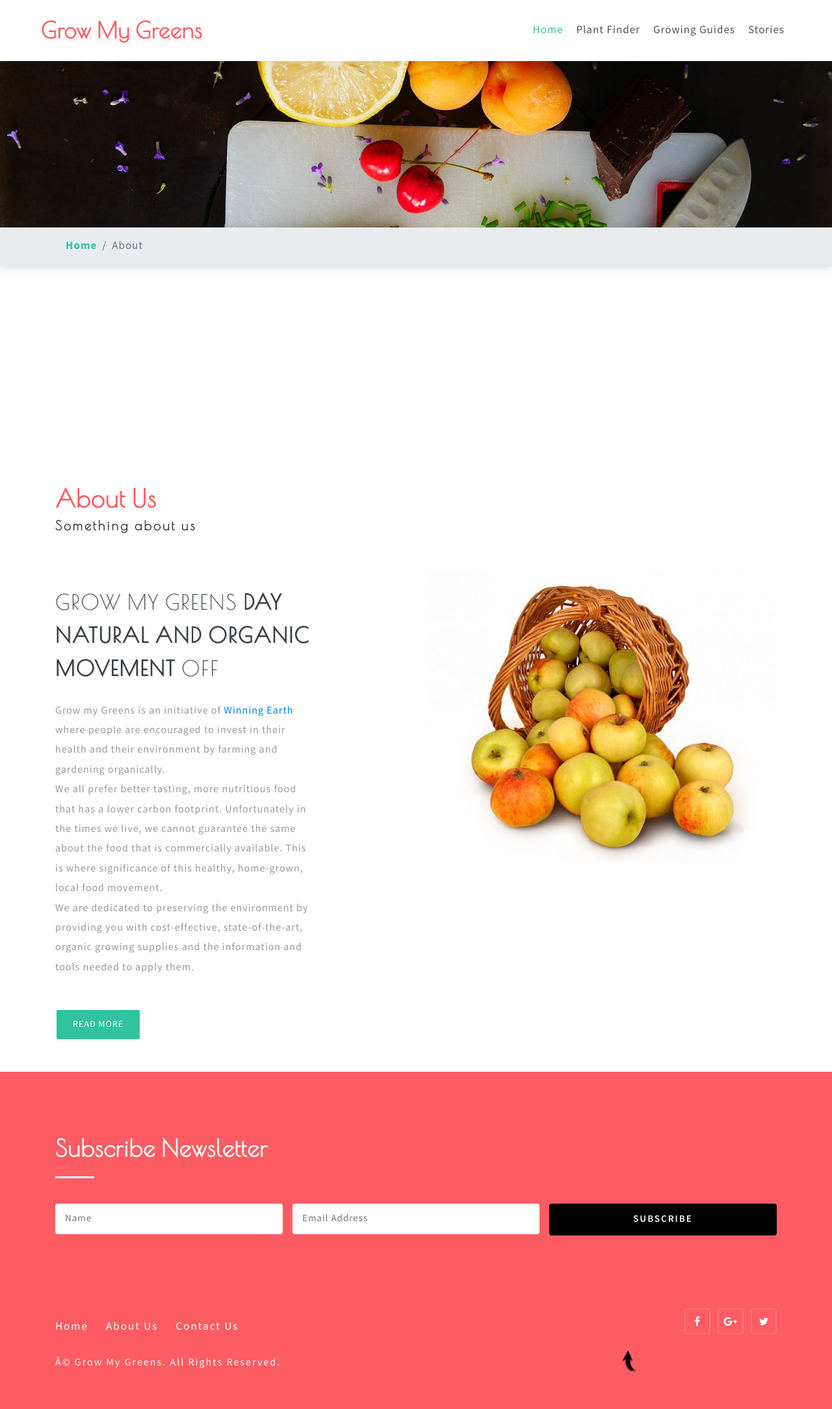
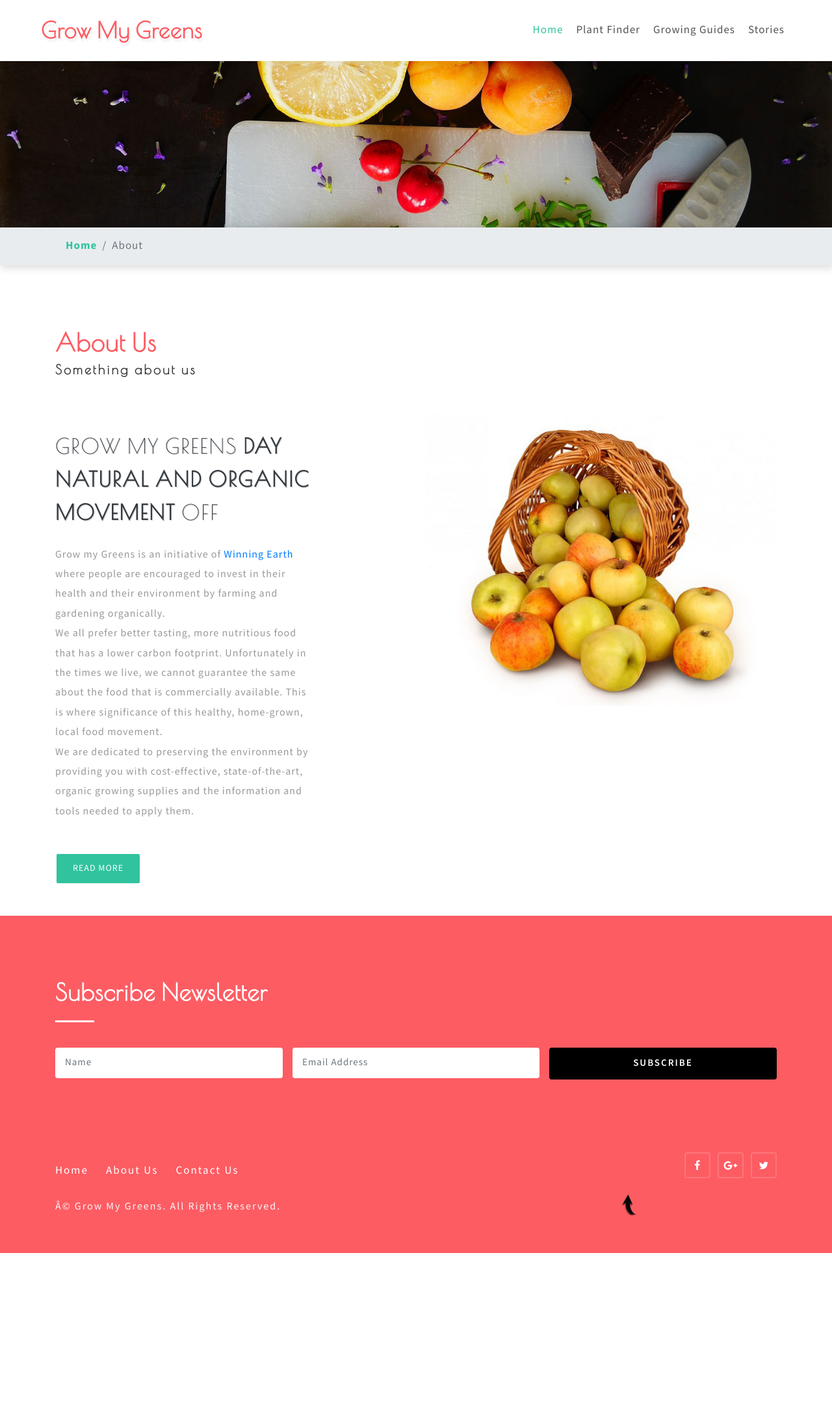
Before and after one commit to dhanyacm/GrowMyGreens, a Jekyll site: the page built from about.html, in a window 1280 px wide. Shown: the whole page at 65% size. Built offline with Jekyll 4.4.1, drawn with Linux system fonts in a browser that asks for light colours; after the commit the page ends 1928 px from its top, so only the background shows below that.

Commit message:
Update about.html

```diff
--- a/about.html
+++ b/about.html
@@ -5,24 +5,6 @@ title: About
 id: about
 frontpage: false
 ---
-
-	<div class="gallery py-5" id="gallery">
-		<div class="container py-xl-5 py-lg-3">
-
-			<h3 class="title-mob-tems mb-5 text-wh font-weight-bold">
-				<span></span>
-			</h3>
-
-			<p>
-
-			 </p>
-
-
-      </div>
-	</div>
-
-
-
 
 	<!-- about  -->
 	<section class="about-inner py-5">
```
